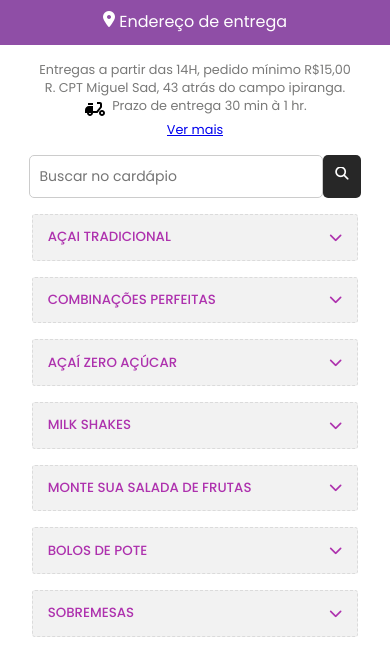
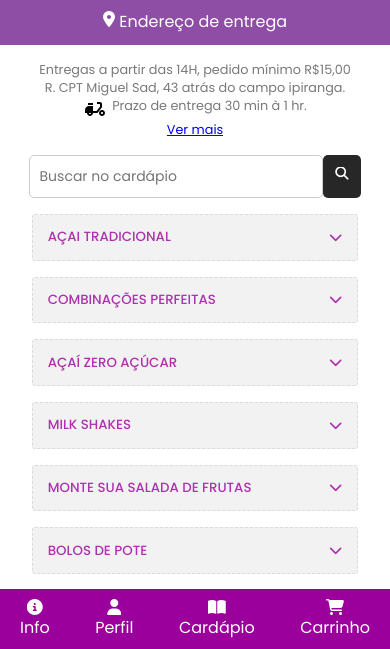
Before and after one commit to ClebSantos404/Acai-da-Cris, a plain HTML site: page index.html in a window 390 px wide. Shown: the part 195-844 px from the top of the page. Drawn offline with Linux system fonts and the light colour scheme.

Commit message:
:sparkles: feat: creating navigation buttons for mobile

```diff
--- a/assets/css/style.css
+++ b/assets/css/style.css
@@ -198,6 +198,30 @@ header {
   text-decoration: none;
 }
 
+.menuButtons {
+  height: 60px;
+  width: 100%;
+  background-color:rgb(156, 0, 156);
+  color: #fff;
+  display: flex;
+  justify-content: space-between;
+  padding: 0 10px;
+
+  position: fixed;
+  bottom: 0;
+  z-index: 2;
+}
+
+.menuButtons span {
+  display: flex;
+  flex-direction: column;
+  align-items: center;
+  justify-content: center;
+  font-size: 1rem;
+  margin: 0 10px;
+  cursor: pointer;
+}
+
 .mt-1 {
   margin-top: 1rem;
 }
--- a/index.html
+++ b/index.html
@@ -242,6 +242,22 @@
   </footer>
 
   <nav class="menuButtons">
+    <span class="info">
+      <i class="fa-solid fa-circle-info"></i>
+      Info
+    </span>
+    <span class="perfil">
+      <i class="fa-solid fa-user"></i>
+      Perfil
+    </span>
+    <span class="cardapio">
+      <i class="fa-solid fa-book-open"></i>
+      Cardápio
+    </span>
+    <span class="carrinho">
+      <i class="fa-solid fa-cart-shopping"></i>
+      Carrinho
+    </span>
   </nav>
 
   <script src="assets/js/expandirButtons.js"></script>
```
